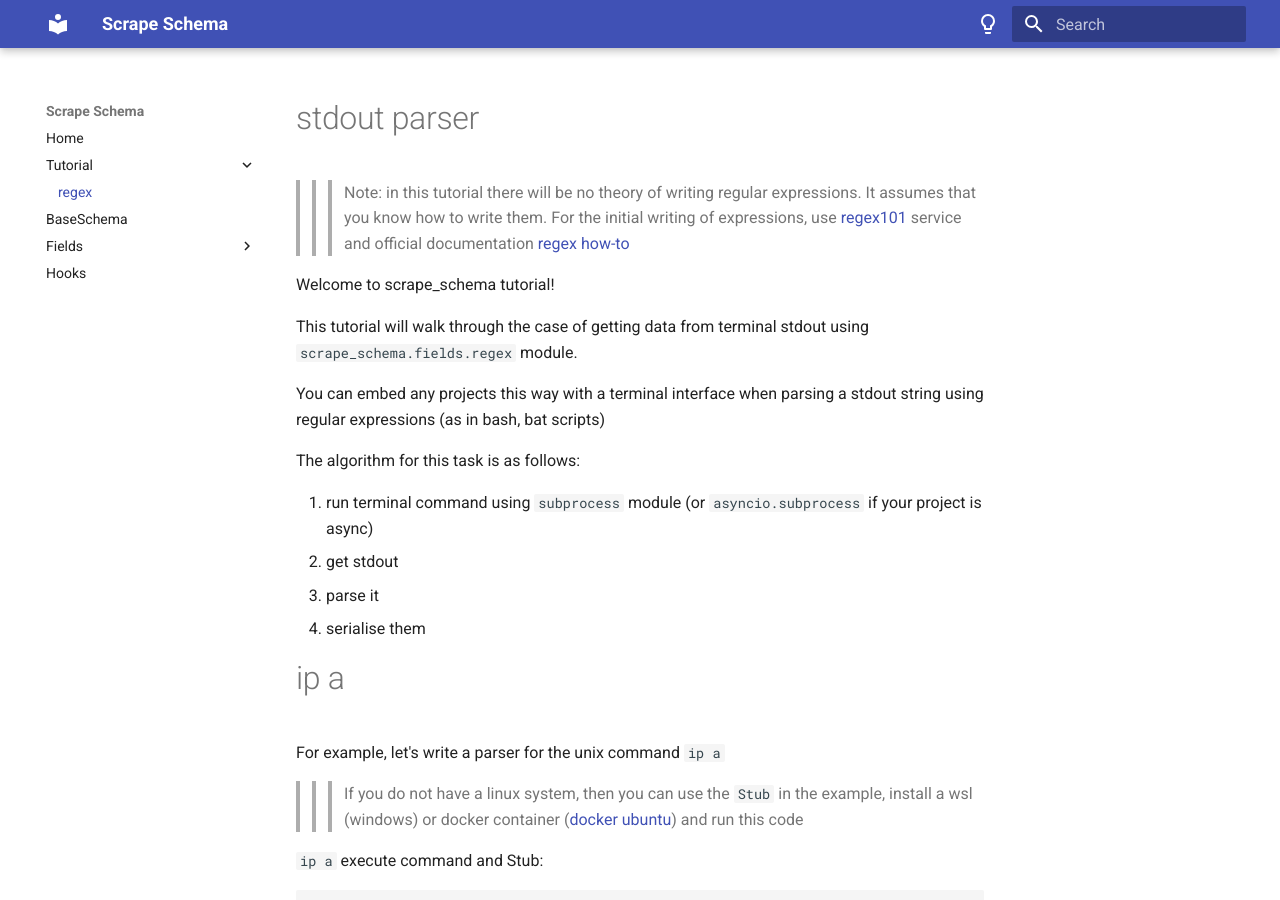
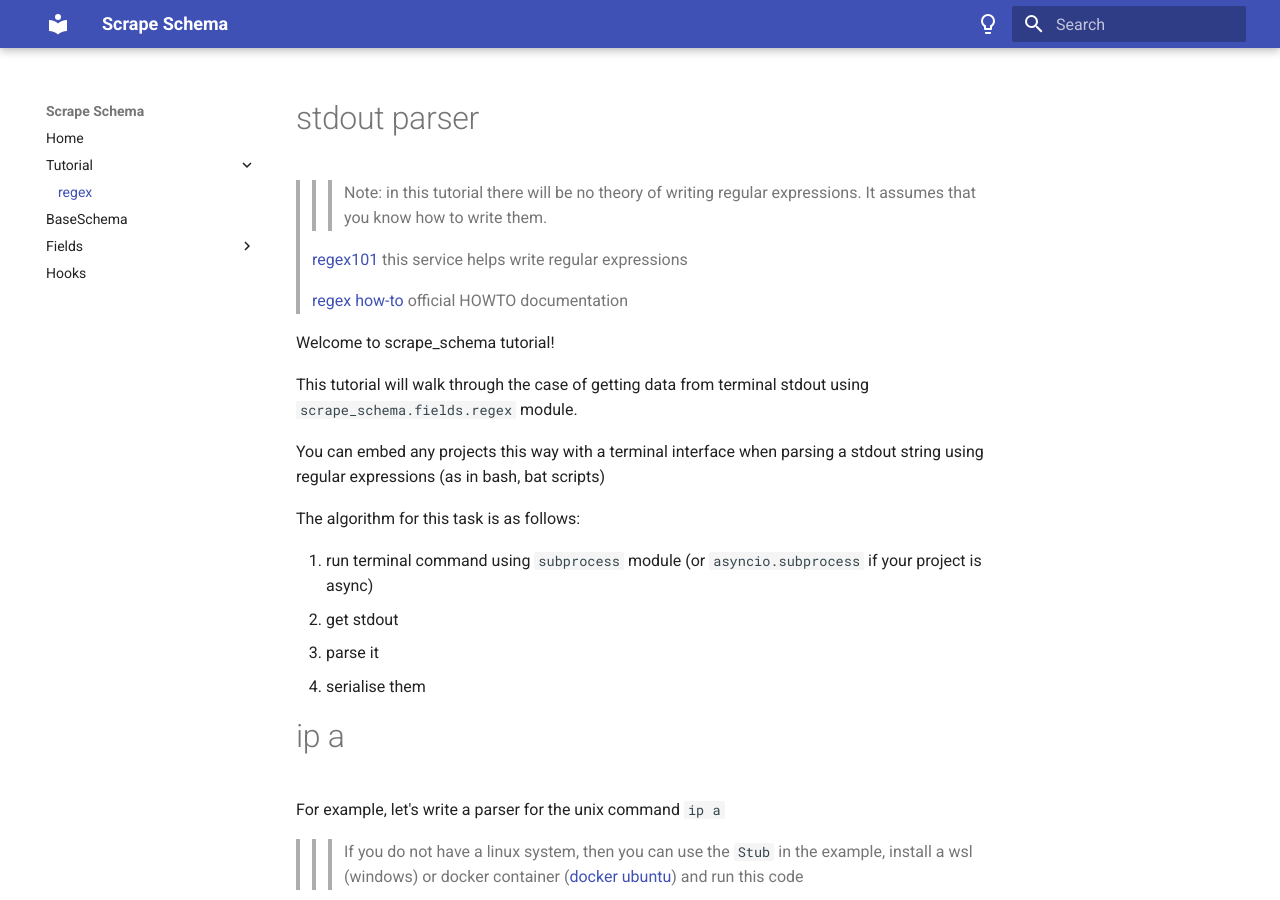
Before and after one commit to vypivshiy/scrape-schema, an MkDocs documentation site: the page built from docs/tutorial/stdout_parse.md, in a window 1280 px wide and 900 px high. Built offline with MkDocs 1.6.1 and Material for MkDocs 9.7.7, drawn with Linux system fonts in a browser that asks for light colours.

Commit message:
update note description

```diff
--- a/docs/tutorial/stdout_parse.md
+++ b/docs/tutorial/stdout_parse.md
@@ -1,8 +1,10 @@
 # stdout parser
 >>> Note: in this tutorial there will be no theory of writing regular expressions.
 > It assumes that you know how to write them.
-> For the initial writing of expressions, use [regex101](https://regex101.com/) service and official documentation
-[regex how-to](https://docs.python.org/3.11/howto/regex.html#regex-howto)
+>
+> [regex101](https://regex101.com/) this service helps write regular expressions
+>
+> [regex how-to](https://docs.python.org/3.11/howto/regex.html#regex-howto) official HOWTO documentation
 
 Welcome to scrape_schema tutorial!
 
```
